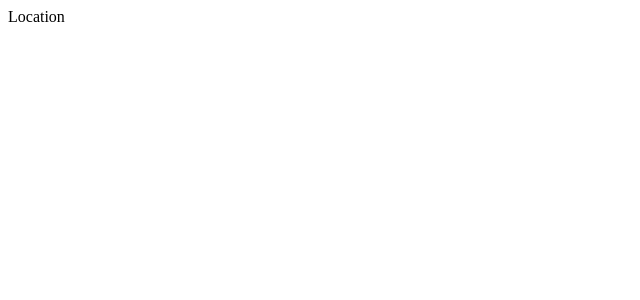
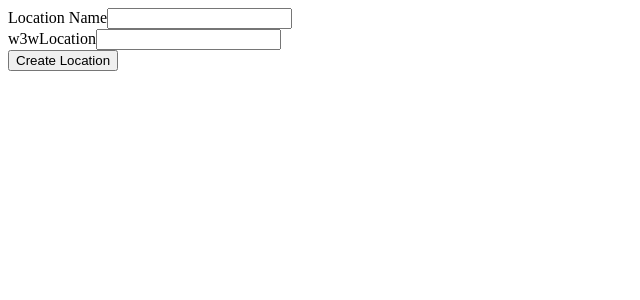
Before and after one commit to PaulHenstridge/WalkBuddyApp, a Next.js app: page /admin/locations/new in a window 1280 px wide. Shown: the top 300 px of the page, without its empty margins (0-640 px from the left). Built offline with nearby package versions, Linux system fonts and the light colour scheme.

Commit message:
adding api functionality'

```diff
--- /dev/null
+++ b/app/admin/locations/new/page.tsx
@@ -0,0 +1,88 @@
+'use client';
+
+import React, { useState, FormEvent } from 'react';
+import { useRouter } from 'next/navigation';
+
+interface LocationForm {
+  name: string;
+  w3wLocation: string;
+}
+
+export default function NewLocationPage() {
+  const router = useRouter();
+  const [form, setForm] = useState<LocationForm>({ name: '', w3wLocation: '' });
+  const [errors, setErrors] = useState<Partial<LocationForm & { form: string }>>({});
+  const [submitting, setSubmitting] = useState(false);
+
+  // Simple client-side validation
+  function validate(): boolean {
+    const newErrors: typeof errors = {};
+    if (!form.name.trim()) newErrors.name = 'Name is required';
+    if (!form.w3wLocation.trim()) newErrors.w3wLocation = 'w3wLocation is required';
+    setErrors(newErrors);
+    return Object.keys(newErrors).length === 0;
+  }
+
+  async function handleSubmit(e: FormEvent) {
+    e.preventDefault();
+    if (!validate()) return;
+
+    setSubmitting(true);
+    try {
+        const base = process.env.NEXT_PUBLIC_APP_URL
+        const res = await fetch(`${base}/api/dbAPI/locations`, {
+            method: 'POST',
+            headers: { 'Content-Type': 'application/json' },
+            body: JSON.stringify(form),
+        });
+
+      if (!res.ok) {
+        // read validation error from the server
+        const payload = await res.json();
+        setErrors({ form: payload.error || 'Unexpected server error' });
+      } else {
+        router.push('/admin/locations');
+      }
+    } catch (err) {
+      setErrors({ form: 'Network error, please try again.' });
+    } finally {
+      setSubmitting(false);
+    }
+  }
+
+  return (
+    <form onSubmit={handleSubmit} noValidate className="space-y-4">
+      {errors.form && <p className="text-red-600">{errors.form}</p>}
+
+      <div>
+        <label htmlFor="name" className="block font-medium">Location Name</label>
+        <input
+          id="name"
+          value={form.name}
+          onChange={e => setForm({ ...form, name: e.target.value })}
+          className="mt-1 block w-full border px-2 py-1"
+        />
+        {errors.name && <p className="text-red-600 text-sm">{errors.name}</p>}
+      </div>
+
+      <div>
+        <label htmlFor="w3wLocation" className="block font-medium">w3wLocation</label>
+        <input
+          id="w3wLocation"
+          value={form.w3wLocation}
+          onChange={e => setForm({ ...form, w3wLocation: e.target.value })}
+          className="mt-1 block w-full border px-2 py-1"
+        />
+        {errors.w3wLocation && <p className="text-red-600 text-sm">{errors.w3wLocation}</p>}
+      </div>
+
+      <button
+        type="submit"
+        disabled={submitting}
+        className="px-4 py-2 bg-blue-600 text-white rounded"
+      >
+        {submitting ? 'Saving…' : 'Create Location'}
+      </button>
+    </form>
+  );
+}
--- a/app/admin/owners/page.tsx
+++ b/app/admin/owners/page.tsx
@@ -1,9 +1,9 @@
 import React from 'react'
 
-const Owners = () => {
+const OwnersPage = () => {
   return (
-    <div>Owners</div>
+    <div>OwnersPage</div>
   )
 }
 
-export default Owners
+export default OwnersPage
--- /dev/null
+++ b/app/api/dbAPI/locations/route.ts
@@ -0,0 +1,19 @@
+import { NextRequest, NextResponse } from 'next/server';
+
+export async function GET() {
+  const res = await fetch('http://localhost:8080/locations');
+  const locations = await res.json();
+  return NextResponse.json(locations);
+}
+
+export async function POST(request: NextRequest) {
+  const data = await request.json();
+  await fetch('http://localhost:8080/locations', {
+    method: 'POST',
+    headers: {
+        'Content-Type': 'application/json'
+      },
+    body: JSON.stringify(data),
+  });
+  return NextResponse.json({ ok: true });
+}
```
Also changed, not shown: app/admin/locations/page.tsx (+20 -2 lines), 1 other file (tests, documents, lock files or other folders).
